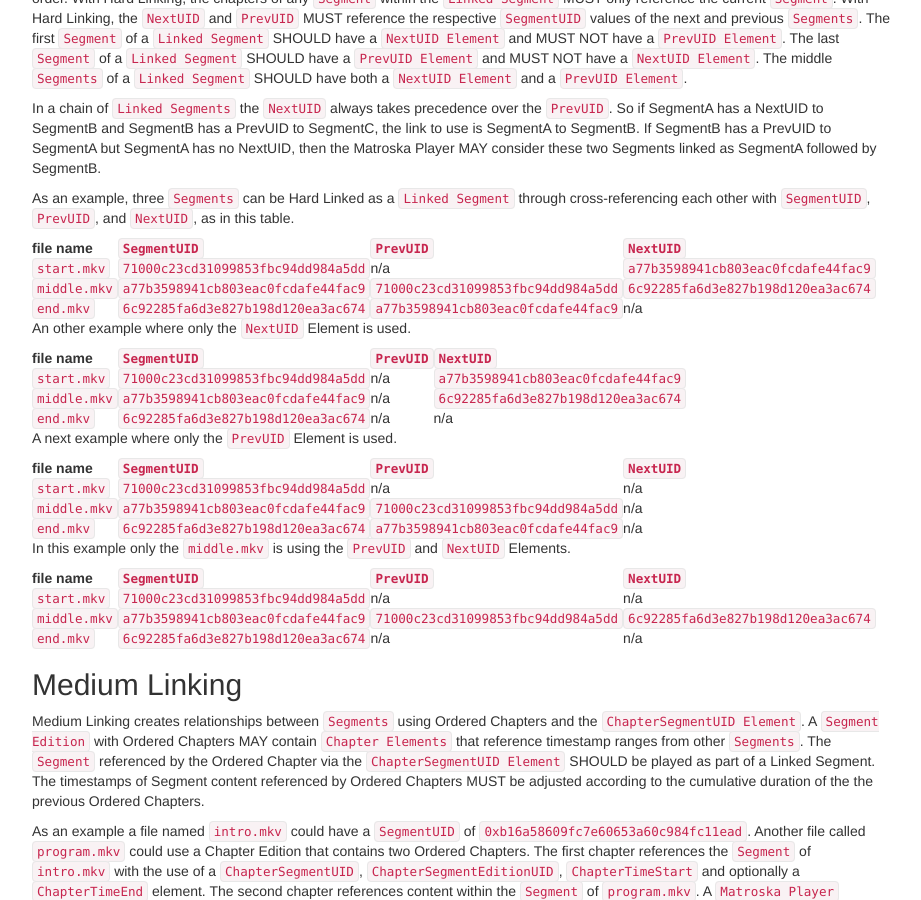
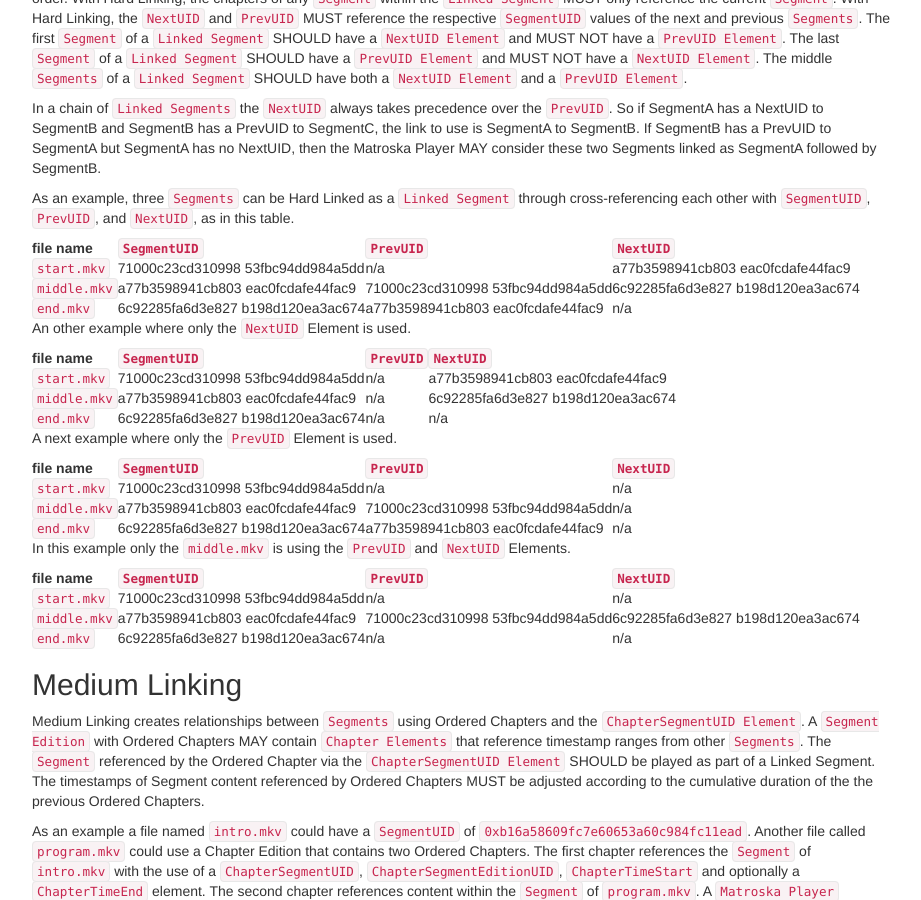
Before and after one commit to ietf-wg-cellar/matroska-specification, a Jekyll site: the page built from notes.md, in a window 1280 px wide and 900 px high, scrolled down 2961 px. Shown: the whole window, without its empty margins (273-1194 px from the left). Built offline with Jekyll 4.4.1, drawn with Linux system fonts in a browser that asks for light colours; our own code applies the rules of GitHub Pages for plain Markdown files.

Commit message:
break up LinkedUID examples in table to avoid exceeding line length
for these UID examples this unquotes them and adds a space between every 8 bytes

```diff
--- a/notes.md
+++ b/notes.md
@@ -115,35 +115,35 @@ If SegmentB has a PrevUID to SegmentA but SegmentA has no NextUID, then the Matr
 
 As an example, three `Segments` can be Hard Linked as a `Linked Segment` through cross-referencing each other with `SegmentUID`, `PrevUID`, and `NextUID`, as in this table.
 
-file name   | `SegmentUID`                       | `PrevUID`                          | `NextUID`
-:-----------|:-----------------------------------|:-----------------------------------|:---------
-`start.mkv` | `71000c23cd31099853fbc94dd984a5dd` | n/a                                | `a77b3598941cb803eac0fcdafe44fac9`
-`middle.mkv`| `a77b3598941cb803eac0fcdafe44fac9` | `71000c23cd31099853fbc94dd984a5dd` | `6c92285fa6d3e827b198d120ea3ac674`
-`end.mkv`   | `6c92285fa6d3e827b198d120ea3ac674` | `a77b3598941cb803eac0fcdafe44fac9` | n/a
+file name   | `SegmentUID`                      | `PrevUID`                         | `NextUID`
+:-----------|:----------------------------------|:----------------------------------|:---------
+`start.mkv` | 71000c23cd310998 53fbc94dd984a5dd | n/a                               | a77b3598941cb803 eac0fcdafe44fac9
+`middle.mkv`| a77b3598941cb803 eac0fcdafe44fac9 | 71000c23cd310998 53fbc94dd984a5dd | 6c92285fa6d3e827 b198d120ea3ac674
+`end.mkv`   | 6c92285fa6d3e827 b198d120ea3ac674 | a77b3598941cb803 eac0fcdafe44fac9 | n/a
 
 An other example where only the `NextUID` Element is used.
 
-file name   | `SegmentUID`                       | `PrevUID`                          | `NextUID`
-:-----------|:-----------------------------------|:-----------------------------------|:---------
-`start.mkv` | `71000c23cd31099853fbc94dd984a5dd` | n/a                                | `a77b3598941cb803eac0fcdafe44fac9`
-`middle.mkv`| `a77b3598941cb803eac0fcdafe44fac9` | n/a                                | `6c92285fa6d3e827b198d120ea3ac674`
-`end.mkv`   | `6c92285fa6d3e827b198d120ea3ac674` | n/a                                | n/a
+file name   | `SegmentUID`                      | `PrevUID`                         | `NextUID`
+:-----------|:----------------------------------|:----------------------------------|:---------
+`start.mkv` | 71000c23cd310998 53fbc94dd984a5dd | n/a                               | a77b3598941cb803 eac0fcdafe44fac9
+`middle.mkv`| a77b3598941cb803 eac0fcdafe44fac9 | n/a                               | 6c92285fa6d3e827 b198d120ea3ac674
+`end.mkv`   | 6c92285fa6d3e827 b198d120ea3ac674 | n/a                               | n/a
 
 A next example where only the `PrevUID` Element is used.
 
-file name   | `SegmentUID`                       | `PrevUID`                          | `NextUID`
-:-----------|:-----------------------------------|:-----------------------------------|:---------
-`start.mkv` | `71000c23cd31099853fbc94dd984a5dd` | n/a                                | n/a
-`middle.mkv`| `a77b3598941cb803eac0fcdafe44fac9` | `71000c23cd31099853fbc94dd984a5dd` | n/a
-`end.mkv`   | `6c92285fa6d3e827b198d120ea3ac674` | `a77b3598941cb803eac0fcdafe44fac9` | n/a
+file name   | `SegmentUID`                      | `PrevUID`                         | `NextUID`
+:-----------|:----------------------------------|:----------------------------------|:---------
+`start.mkv` | 71000c23cd310998 53fbc94dd984a5dd | n/a                               | n/a
+`middle.mkv`| a77b3598941cb803 eac0fcdafe44fac9 | 71000c23cd310998 53fbc94dd984a5dd | n/a
+`end.mkv`   | 6c92285fa6d3e827 b198d120ea3ac674 | a77b3598941cb803 eac0fcdafe44fac9 | n/a
 
 In this example only the `middle.mkv` is using the `PrevUID` and `NextUID` Elements.
 
-file name   | `SegmentUID`                       | `PrevUID`                          | `NextUID`
-:-----------|:-----------------------------------|:-----------------------------------|:---------
-`start.mkv` | `71000c23cd31099853fbc94dd984a5dd` | n/a                                | n/a
-`middle.mkv`| `a77b3598941cb803eac0fcdafe44fac9` | `71000c23cd31099853fbc94dd984a5dd` | `6c92285fa6d3e827b198d120ea3ac674`
-`end.mkv`   | `6c92285fa6d3e827b198d120ea3ac674` | n/a                                | n/a
+file name   | `SegmentUID`                      | `PrevUID`                         | `NextUID`
+:-----------|:----------------------------------|:----------------------------------|:---------
+`start.mkv` | 71000c23cd310998 53fbc94dd984a5dd | n/a                               | n/a
+`middle.mkv`| a77b3598941cb803 eac0fcdafe44fac9 | 71000c23cd310998 53fbc94dd984a5dd | 6c92285fa6d3e827 b198d120ea3ac674
+`end.mkv`   | 6c92285fa6d3e827 b198d120ea3ac674 | n/a                               | n/a
 
 ## Medium Linking
 
```
